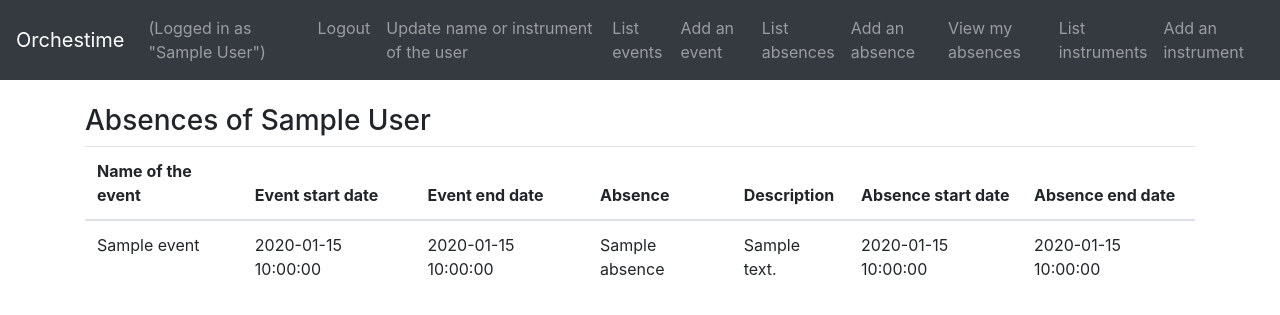
After one commit to Robustic/Orchestime, a Flask app: page /auth/1/absences in a window 1280 px wide. The commit adds this page. Shown: the top 315 px of the page. Run offline with Flask 2, Linux system fonts and the light colour scheme; a user stored in the database is signed in; tables that the repository leaves empty hold one stand-in row (values such as "Sample post"); some libraries are stand-ins or nearby versions.

```diff
--- a/application/absence/views.py
+++ b/application/absence/views.py
@@ -11,7 +11,7 @@ from application.absence.forms import AbsenceForm
 
 @app.route("/absence", methods=["GET"])
 def absences_index():
-    return render_template("absence/list.html", absences=Absence.query.join(User).all())
+    return render_template("absence/list.html", absences=Absence.query.join(User).order_by(User.name))
 
 
 @app.route("/absence/new/")
--- a/application/auth/views.py
+++ b/application/auth/views.py
@@ -5,6 +5,7 @@
 from application.instrument.models import Instrument
 from application.auth.models import User
 from application.auth.forms import LoginForm, NewaccountForm, UpdateaccountForm
+from application.event.models import Event
 
 
 @app.route("/auth/new")
@@ -22,6 +23,15 @@
     db.session().add(account)
     db.session().commit()
     return redirect(url_for("auth_form"))
+
+
+@app.route("/auth/<auth_id>/absences", methods=["GET"])
+@login_required
+def auth_view_my_absences(auth_id):
+    if int(auth_id) != current_user.id:
+        return login_manager.unauthorized()
+    account = User.query.get(auth_id)
+    return render_template("auth/viewmyabsences.html", account=account, absences=Event.find_all_absents_for_user(account.id))
 
 
 @app.route("/auth/<auth_id>/", methods=["GET"])
--- a/application/event/models.py
+++ b/application/event/models.py
@@ -33,6 +33,22 @@ class Event(Base):
         return db.engine.execute(stmt)
 
     @staticmethod
+    def find_events():
+        stmt = text("SELECT Event.name as event_name,"
+                    " Event.description as event_description,"
+                    " Event.date_start as event_date_start,"
+                    " Event.date_end as event_date_end,"
+                    " Event.id as event_id,"
+                    " COUNT(DISTINCT Account.id) as count_names"
+                    " FROM Event"
+                    " LEFT JOIN absence_event ON Event.id = absence_event.event_id"
+                    " LEFT JOIN Absence ON Absence.id = absence_event.absence_id"
+                    " LEFT JOIN account ON account.id = Absence.account_id"
+                    " GROUP BY Event.id"
+                    " ORDER BY event_name")
+        return db.engine.execute(stmt)
+
+    @staticmethod
     def find_absent_users_for_event(event_id):
         stmt = text("SELECT account.name as account_name,"
                     " Absence.name as absence_name,"
@@ -43,6 +59,25 @@ class Event(Base):
                     " LEFT JOIN absence_event ON Event.id = absence_event.event_id"
                     " LEFT JOIN Absence ON Absence.id = absence_event.absence_id"
                     " LEFT JOIN account ON account.id = Absence.account_id"
-                    " WHERE (Event.id = :x)")
+                    " WHERE (Event.id = :x)"
+                    " ORDER BY account_name, absence_date_start, absence_date_end")
         stmt = stmt.bindparams(x=event_id)
         return db.engine.execute(stmt)
+
+    @staticmethod
+    def find_all_absents_for_user(user_id):
+        stmt = text("SELECT Event.name as event_name,"
+                    " Event.date_start as event_date_start,"
+                    " Event.date_end as event_date_end,"
+                    " Absence.name as absence_name,"
+                    " Absence.description as absence_description,"
+                    " Absence.date_start as absence_date_start,"
+                    " Absence.date_end as absence_date_end"
+                    " FROM Absence"
+                    " LEFT JOIN absence_event ON Absence.id = absence_event.absence_id"
+                    " LEFT JOIN Event ON Event.id = absence_event.event_id"
+                    " LEFT JOIN account ON account.id = Absence.account_id"
+                    " WHERE (account.id = :x)"
+                    " ORDER BY event_name, event_date_start, event_date_end, absence_date_start, absence_date_end")
+        stmt = stmt.bindparams(x=user_id)
+        return db.engine.execute(stmt)
--- a/application/event/views.py
+++ b/application/event/views.py
@@ -11,7 +11,8 @@ from application.absence.models import Absence
 
 @app.route("/event", methods=["GET"])
 def events_index():
-    return render_template("event/list.html", events=Event.query.all())
+    events = Event.find_events()
+    return render_template("event/list.html", events=events)
 
 
 @app.route("/event/<event_id>/", methods=["GET"])
--- a/application/templates/absence/list.html
+++ b/application/templates/absence/list.html
@@ -4,8 +4,8 @@
 <table class="table">
     <thead>
         <tr>
+            <th>Who is absent</th>
             <th>Absence</th>
-            <th>Who is absent</th>
             <th>Description</th>
             <th>Start date</th>
             <th>End date</th>
@@ -14,8 +14,8 @@
     {% for absence in absences %}
     <tbody>
         <tr>
+            <td>{{ absence.account.name }}</td>
             <td>{{ absence.name }}</td>
-            <td>{{ absence.account.name }}</td>
             <td>{{ absence.description }}</td>
             <td>{{ absence.date_start.strftime('%Y-%m-%d') }}</td>
             <td>{{ absence.date_end.strftime('%Y-%m-%d') }}</td>
--- /dev/null
+++ b/application/templates/auth/viewmyabsences.html
@@ -0,0 +1,31 @@
+{% extends "layout.html" %}
+
+{% block body %}
+<h3>Absences of {{ account.name }}</h3>
+<table class="table">
+    <thead>
+        <tr>
+            <th>Name of the event</th>
+            <th>Event start date</th>
+            <th>Event end date</th>
+            <th>Absence</th>
+            <th>Description</th>
+            <th>Absence start date</th>
+            <th>Absence end date</th>
+        </tr>
+    </thead>
+    <tbody>
+        {% for absence in absences %}
+        <tr>
+            <td>{{ absence.event_name }}</td>
+            <td>{{ absence.event_date_start }}</td>
+            <td>{{ absence.event_date_end }}</td>
+            <td>{{ absence.absence_name }}</td>
+            <td>{{ absence.absence_description }}</td>
+            <td>{{ absence.absence_date_start }}</td>
+            <td>{{ absence.absence_date_end }}</td>
+        </tr>
+        {% endfor %}
+    </tbody>
+</table>
+{% endblock %}
--- a/application/templates/layout.html
+++ b/application/templates/layout.html
@@ -5,6 +5,8 @@
     <title>Orchestime</title>
     <link rel="stylesheet" href="https://stackpath.bootstrapcdn.com/bootstrap/4.4.1/css/bootstrap.min.css"
           integrity="sha384-Vkoo8x4CGsO3+Hhxv8T/Q5PaXtkKtu6ug5TOeNV6gBiFeWPGFN9MuhOf23Q9Ifjh" crossorigin="anonymous">
+    <style>
+    </style>
 </head>
 
 <body>
@@ -38,21 +40,30 @@
             <li class="nav-item">
                 <a class="nav-link" href="{{ url_for('events_index') }}">List events</a>
             </li>
+            {% if current_user.is_authenticated %}
                 <li class="nav-item">
                     <a class="nav-link" href="{{ url_for('events_form') }}">Add an event</a>
                 </li>
+            {% endif %}
             <li class="nav-item">
                 <a class="nav-link" href="{{ url_for('absences_index') }}">List absences</a>
             </li>
+            {% if current_user.is_authenticated %}
                 <li class="nav-item">
                     <a class="nav-link" href="{{ url_for('absences_form') }}">Add an absence</a>
                 </li>
                 <li class="nav-item">
+                    <a class="nav-link" href="{{ url_for('auth_view_my_absences', auth_id=current_user.id) }}">View my absences</a>
+                </li>
+            {% endif %}
+            <li class="nav-item">
                 <a class="nav-link" href="{{ url_for('instruments_index') }}">List instruments</a>
             </li>
+            {% if current_user.is_authenticated %}
                 <li class="nav-item">
                     <a class="nav-link" href="{{ url_for('instruments_form') }}">Add an instrument</a>
                 </li>
+            {% endif %}
         </ul>
     </div>
 </nav>
```
Also changed, not shown: application/templates/event/list.html (+7 -5 lines). Lines whose indentation alone changed are shown as unchanged.
